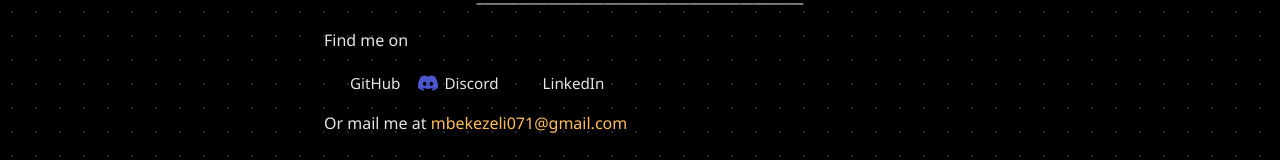
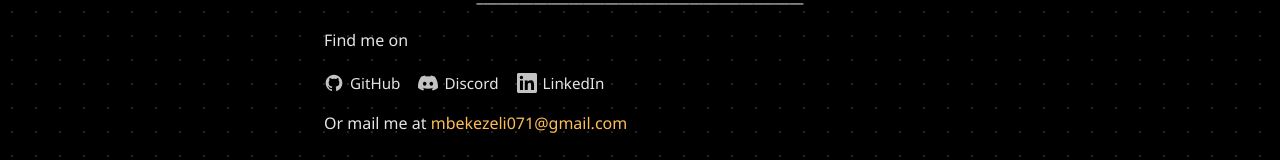
Before and after one commit to zousama-git/zousama-git.github.io, a plain HTML site: page index.html in a window 1280 px wide. Shown: the part 768-928 px from the top of the page. Drawn offline with Linux system fonts and the light colour scheme.

Commit message:
Inline SVG social icons
Replace social icon image assets with inline SVGs and add a subtle hover opacity transition.

```diff
--- a/index.html
+++ b/index.html
@@ -61,13 +61,16 @@
 
     <div class="socials">
       <a href="https://github.com/" class="social-link">
-        <img src="assets/github.svg" alt="GitHub" width="20" height="20"> GitHub
+        <svg width="20" height="20" viewBox="0 0 24 24" fill="currentColor" aria-hidden="true"><path d="M12 2C6.477 2 2 6.477 2 12c0 4.418 2.865 8.166 6.839 9.489.5.092.682-.217.682-.482 0-.237-.009-.868-.013-1.703-2.782.604-3.369-1.34-3.369-1.34-.454-1.154-1.11-1.462-1.11-1.462-.908-.62.069-.607.069-.607 1.004.07 1.532 1.03 1.532 1.03.892 1.529 2.341 1.087 2.912.832.091-.647.35-1.088.636-1.338-2.22-.253-4.555-1.11-4.555-4.943 0-1.091.39-1.984 1.03-2.682-.103-.253-.447-1.27.097-2.646 0 0 .84-.269 2.75 1.025A9.564 9.564 0 0112 6.844a9.59 9.59 0 012.504.337c1.909-1.294 2.747-1.025 2.747-1.025.546 1.376.202 2.393.1 2.646.641.698 1.028 1.591 1.028 2.682 0 3.841-2.337 4.687-4.565 4.935.359.309.678.919.678 1.852 0 1.336-.012 2.415-.012 2.743 0 .267.18.578.688.48C19.138 20.163 22 16.418 22 12c0-5.523-4.477-10-10-10z"/></svg>
+        GitHub
       </a>
       <a href="https://discord.com/" class="social-link">
-        <img src="assets/discord.svg" alt="Discord" width="20" height="20"> Discord
+        <svg width="20" height="20" viewBox="0 0 24 24" fill="currentColor" aria-hidden="true"><path d="M20.317 4.37a19.791 19.791 0 00-4.885-1.515.074.074 0 00-.079.037c-.21.375-.444.864-.608 1.25a18.27 18.27 0 00-5.487 0 12.64 12.64 0 00-.617-1.25.077.077 0 00-.079-.037A19.736 19.736 0 003.677 4.37a.07.07 0 00-.032.027C.533 9.046-.32 13.58.099 18.057a.082.082 0 00.031.057 19.9 19.9 0 005.993 3.03.078.078 0 00.084-.028c.462-.63.874-1.295 1.226-1.994a.076.076 0 00-.041-.106 13.107 13.107 0 01-1.872-.892.077.077 0 01-.008-.128 10.2 10.2 0 00.372-.292.074.074 0 01.077-.01c3.928 1.793 8.18 1.793 12.062 0a.074.074 0 01.078.01c.12.098.246.198.373.292a.077.077 0 01-.006.127 12.299 12.299 0 01-1.873.892.077.077 0 00-.041.107c.36.698.772 1.362 1.225 1.993a.076.076 0 00.084.028 19.839 19.839 0 006.002-3.03.077.077 0 00.032-.054c.5-5.177-.838-9.674-3.549-13.66a.061.061 0 00-.031-.03zM8.02 15.33c-1.183 0-2.157-1.085-2.157-2.419 0-1.333.956-2.419 2.157-2.419 1.21 0 2.176 1.096 2.157 2.42 0 1.333-.956 2.418-2.157 2.418zm7.975 0c-1.183 0-2.157-1.085-2.157-2.419 0-1.333.955-2.419 2.157-2.419 1.21 0 2.176 1.096 2.157 2.42 0 1.333-.946 2.418-2.157 2.418z"/></svg>
+        Discord
       </a>
       <a href="https://linkedin.com/" class="social-link">
-        <img src="assets/linkedin.svg" alt="LinkedIn" width="20" height="20"> LinkedIn
+        <svg width="20" height="20" viewBox="0 0 24 24" fill="currentColor" aria-hidden="true"><path d="M20.447 20.452h-3.554v-5.569c0-1.328-.027-3.037-1.852-3.037-1.853 0-2.136 1.445-2.136 2.939v5.667H9.351V9h3.414v1.561h.046c.477-.9 1.637-1.85 3.37-1.85 3.601 0 4.267 2.37 4.267 5.455v6.286zM5.337 7.433a2.062 2.062 0 01-2.063-2.065 2.064 2.064 0 112.063 2.065zm1.782 13.019H3.555V9h3.564v11.452zM22.225 0H1.771C.792 0 0 .774 0 1.729v20.542C0 23.227.792 24 1.771 24h20.451C23.2 24 24 23.227 24 22.271V1.729C24 .774 23.2 0 22.222 0h.003z"/></svg>
+        LinkedIn
       </a>
     </div>
 
--- a/style.css
+++ b/style.css
@@ -140,6 +140,12 @@ body.light-mode #theme-toggle .icon-moon {
   color: var(--link-color);
 }
 
-.social-link img {
+.social-link svg {
+  flex-shrink: 0;
   opacity: 0.85;
+  transition: opacity 0.15s ease;
 }
+
+.social-link:hover svg {
+  opacity: 1;
+}
```
